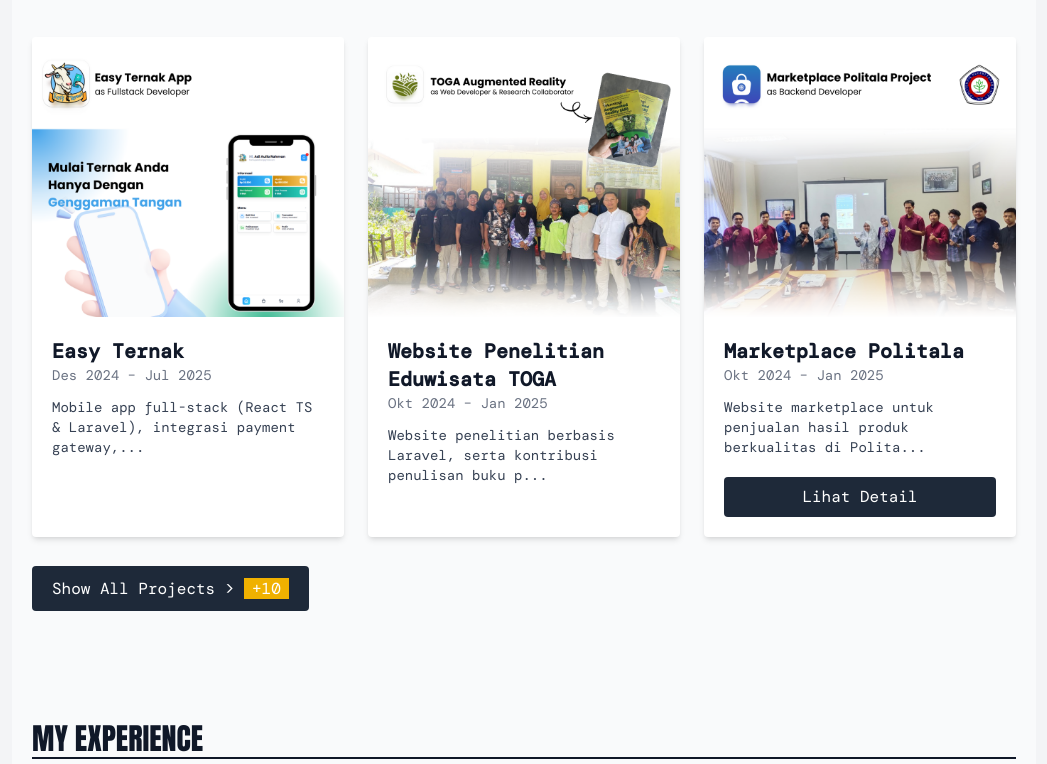
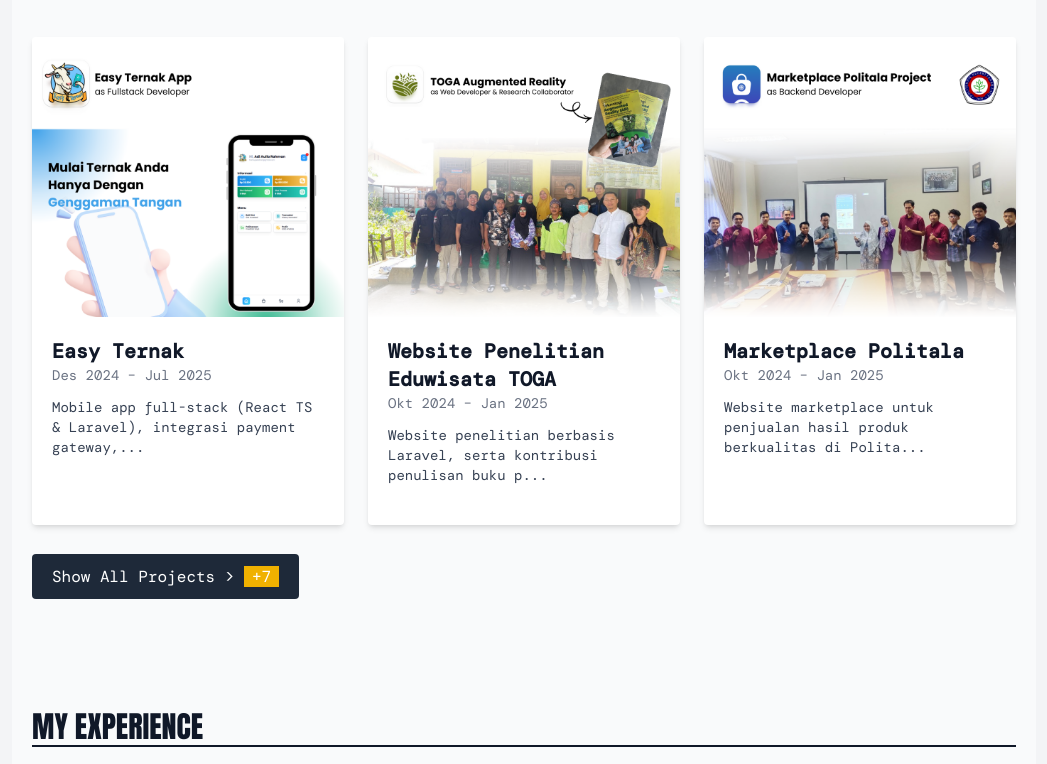
Before and after one commit to adiarhmn/adiarhmn, an Astro site: page / in a window 1280 px wide. Shown: the part 592-1356 px from the top of the page, without its empty margins (116-1163 px from the left). Built offline with nearby package versions, Linux system fonts and the light colour scheme; Astro itself is replaced by a stand-in of ours; a web font is replaced by a local one.

Commit message:
Update Some Link

```diff
--- a/src/components/MyProjects.astro
+++ b/src/components/MyProjects.astro
@@ -26,7 +26,7 @@ const { projects } = Astro.props as Props
       href={BASE_URL + 'projects'}
       class="bg-gray-800 text-white py-3 px-5 rounded"
     >
-      Show All Projects > <span class="bg-yellow-500 px-2">+10</span>
+      Show All Projects > <span class="bg-yellow-500 px-2">+7</span>
     </a>
   </div>
 </section>
--- a/src/data/projects.ts
+++ b/src/data/projects.ts
@@ -18,7 +18,7 @@ export const topProjects: Project[] = [
     year: 'Okt 2024 – Jan 2025',
     desc: 'Website marketplace untuk penjualan hasil produk berkualitas di Politala.',
     image: '/projects/ict-marketplace/cover.png',
-    link: 'projects/ict-marketplace',
+    // link: 'projects/ict-marketplace',
   },
 ]
 
@@ -29,28 +29,28 @@ export const projects: Project[] = [
     year: 'Sep 2025 - Oct 2025',
     desc: 'Developing and maintaining hosting server for Batuah.',
     image: '/projects/hosting-batuah/cover.png',
-    link: '/projects/hosting-batuah',
+    // link: '/projects/hosting-batuah',
   },
   {
     title: 'KPI Employee Presence',
     year: 'Okt 2024 – Jan 2025',
-    desc: 'Website marketplace untuk penjualan hasil produk berkualitas di Politala.',
+    desc: 'Website KPI Employee Presence. Untuk Mengatasi masalah KPI Employee Presence yang masih manual.',
     image: '/projects/tefa-kpi/cover.png',
-    link: '/projects/ict-marketplace',
+    // link: '/projects/ict-marketplace',
   },
   {
     title: 'E-Commerce Raja Ikan',
     year: 'Okt 2024 – Jan 2025',
-    desc: 'Website marketplace untuk penjualan hasil produk berkualitas di Politala.',
+    desc: 'Website jual beli ikan untuk raja ikan kendari.',
     image: '/projects/raja-ikan/cover.png',
-    link: '/projects/ict-marketplace',
+    // link: '/projects/ict-marketplace',
   },
   {
     title: 'Politala Exam Attendance',
     year: 'Okt 2024 – Jan 2025',
-    desc: 'Website marketplace untuk penjualan hasil produk berkualitas di Politala.',
-    image: '/projects/ict-marketplace/cover.png',
-    link: 'projects/ict-marketplace',
+    desc: 'Website presensi ujian Politala. Untuk Mengatasi masalah presensi ujian Politala yang masih manual',
+    image: '/projects/presensi-ujian-politala/cover.png',
+    // link: 'projects/ict-marketplace',
   },
 ]
 
@@ -65,7 +65,7 @@ export const personalProject: Project[] = [
   {
     title: 'Whatsapp Gateway API',
     year: 'Sep 2025 – Des 2025',
-    desc: 'Website marketplace untuk penjualan hasil produk berkualitas di Politala.',
+    desc: 'Website ',
     image: '/projects/coming-soon.png',
     // link: 'projects/ict-marketplace',
   },
--- a/src/pages/index.astro
+++ b/src/pages/index.astro
@@ -52,7 +52,7 @@ const BASE_URL = import.meta.env.BASE_URL
     <div class="border w-50 p-2 shadow-[10px_10px_0px_var(--color-black)]">
       <strong class="text-4xl font-anton">
         <span class="text-5xl">+</span>
-        <span>10</span>
+        <span>7+</span>
       </strong>
       <br />
       projects completed
```
Also changed, not shown: public/projects/presensi-ujian-politala/cover.png (added).
